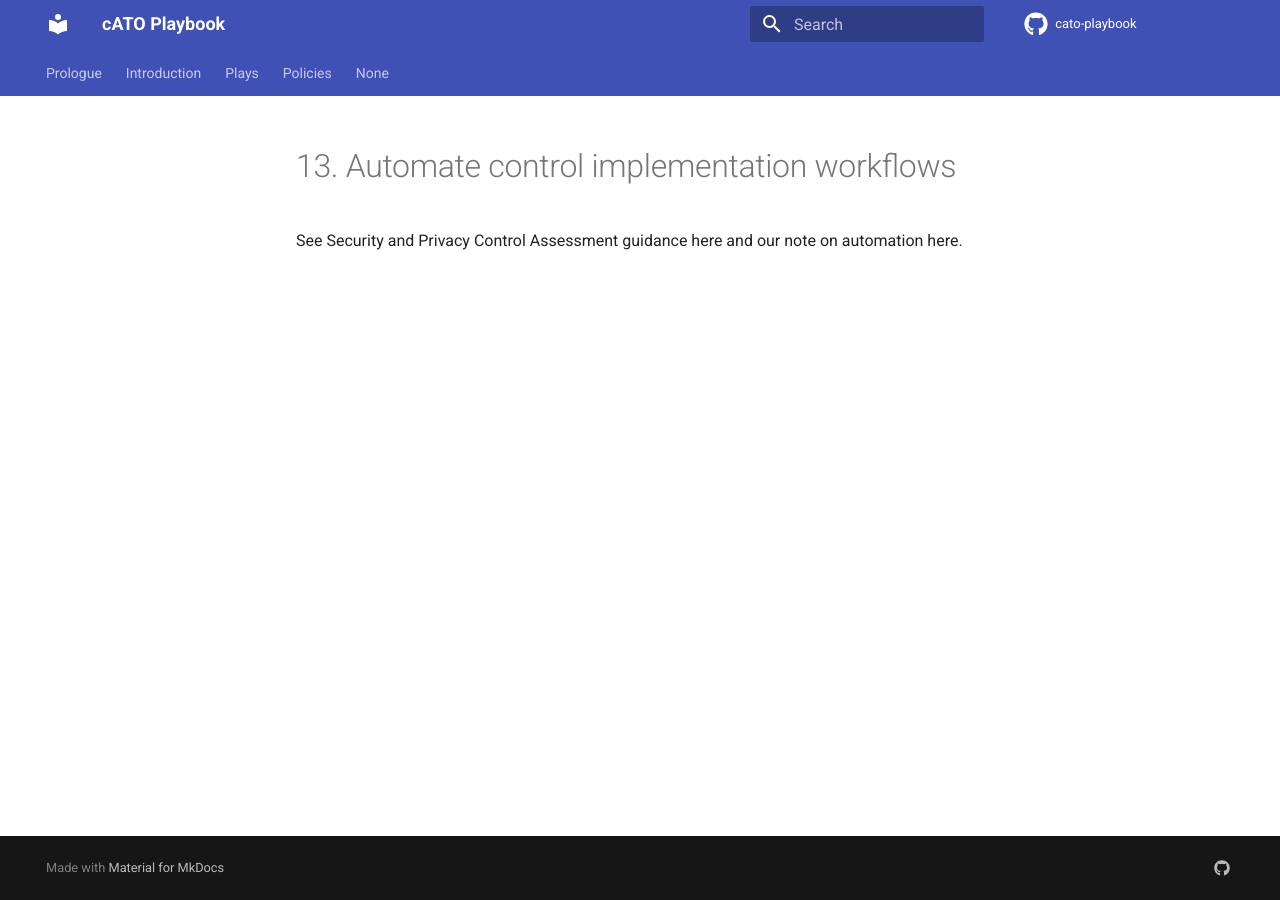
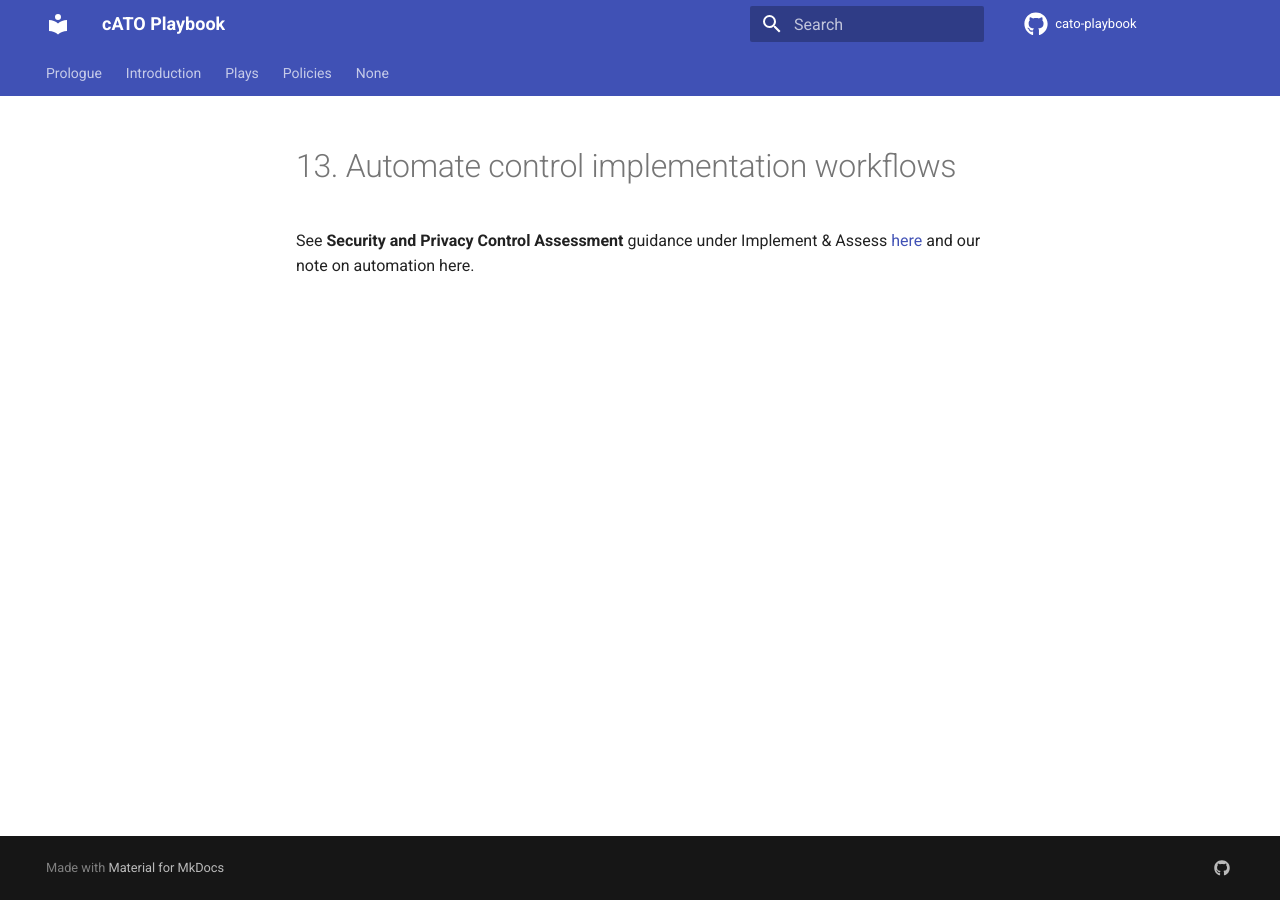
Before and after one commit to rise8-us/cato-playbook, an MkDocs documentation site: the page built from docs/implementation-workflow.md, in a window 1280 px wide. Built offline with MkDocs 1.6.1 and Material for MkDocs 9.7.7, drawn with Linux system fonts in a browser that asks for light colours; comment, search, counter and statistics services are not loaded.

Commit message:
Update implementation-workflow.md

```diff
--- a/docs/implementation-workflow.md
+++ b/docs/implementation-workflow.md
@@ -1,3 +1,3 @@
 # 13. Automate control implementation workflows
 
-See Security and Privacy Control Assessment guidance here and our note on automation here.
+See **Security and Privacy Control Assessment** guidance under Implement & Assess [here](implement-assess.md) and our note on automation here.
```
